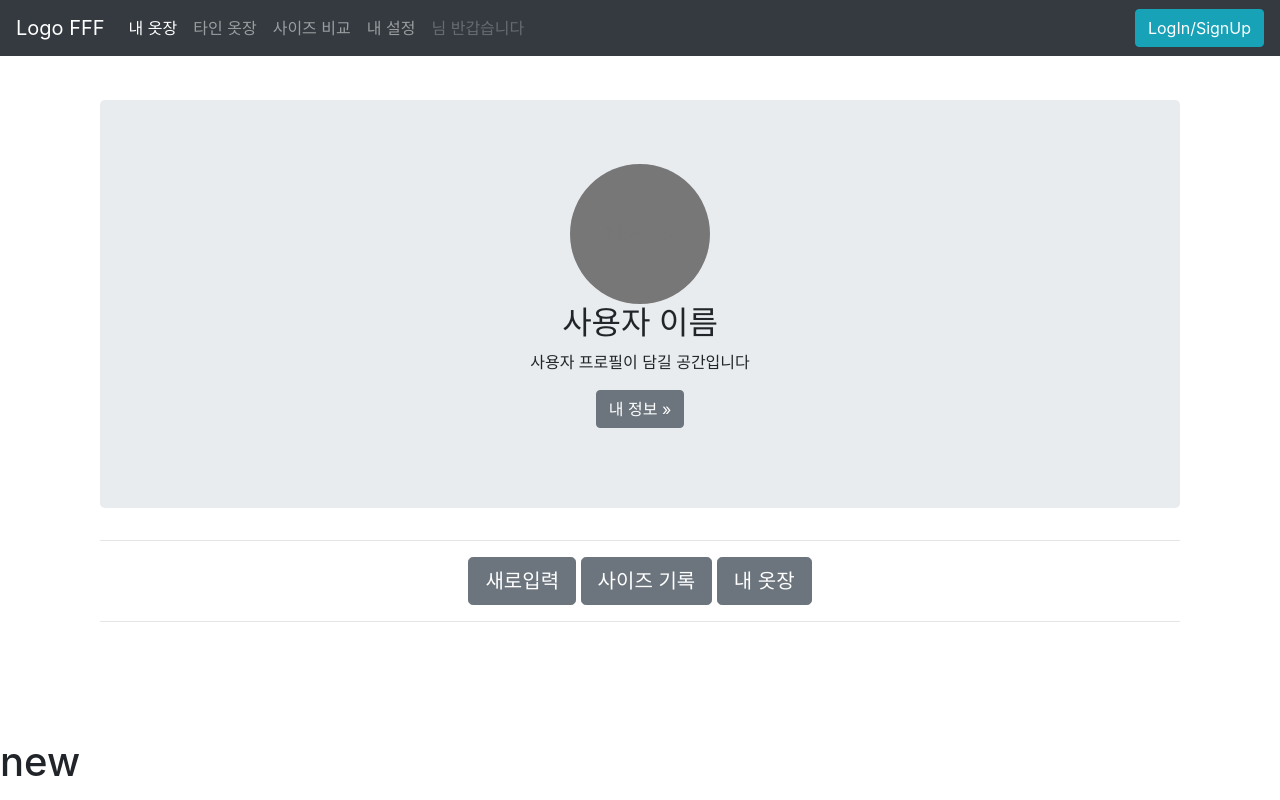
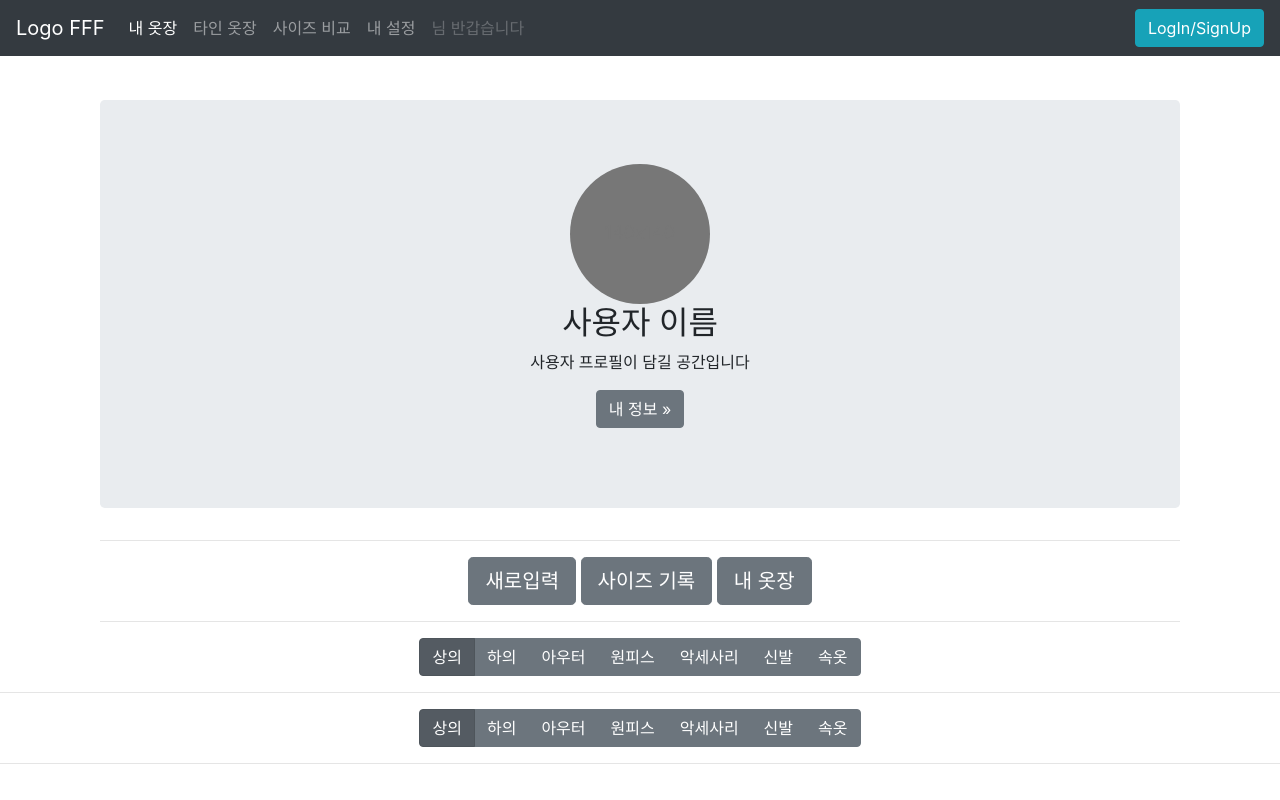
Before and after one commit to ProjectFFF/FFF, a Django app: page /closets/new/ in a window 1280 px wide. Run offline with Django 3.2, Linux system fonts and the light colour scheme; some libraries are stand-ins or nearby versions.

Commit message:
[#6] new page

```diff
--- a/closets/templates/new.html
+++ b/closets/templates/new.html
@@ -1,11 +1,69 @@
 {% extends 'base.html'%} {% block design %}
 <style type="text/css">
   .account_container {
-    padding: 100px;
+    padding-top: 100px;
+    padding-left: 100px;
+    padding-right: 100px;
+    text-align: center;
+    vertical-align: middle;
+  }
+  .radio_button {
     text-align: center;
     vertical-align: middle;
   }
 </style>
 {%endblock%} {% block contents %} {% include 'closet.html' %}
-<h1>new</h1>
+<!--radio button type-->
+<div class="radio_button">
+  <div class="btn-group btn-group-toggle" data-toggle="buttons">
+    <label class="btn btn-secondary active">
+      <input type="radio" name="options" id="option1" checked /> 상의
+    </label>
+    <label class="btn btn-secondary">
+      <input type="radio" name="options" id="option2" /> 하의
+    </label>
+    <label class="btn btn-secondary">
+      <input type="radio" name="options" id="option3" /> 아우터
+    </label>
+    <label class="btn btn-secondary">
+      <input type="radio" name="options" id="option4" /> 원피스
+    </label>
+    <label class="btn btn-secondary">
+      <input type="radio" name="options" id="option5" /> 악세사리
+    </label>
+    <label class="btn btn-secondary">
+      <input type="radio" name="options" id="option5" /> 신발
+    </label>
+    <label class="btn btn-secondary">
+      <input type="radio" name="options" id="option5" /> 속옷
+    </label>
+  </div>
+</div>
+<hr />
+<div class="radio_button">
+  <div class="btn-group btn-group-toggle" data-toggle="buttons">
+    <label class="btn btn-secondary active">
+      <input type="radio" name="options" id="option1" checked /> 상의
+    </label>
+    <label class="btn btn-secondary">
+      <input type="radio" name="options" id="option2" /> 하의
+    </label>
+    <label class="btn btn-secondary">
+      <input type="radio" name="options" id="option3" /> 아우터
+    </label>
+    <label class="btn btn-secondary">
+      <input type="radio" name="options" id="option4" /> 원피스
+    </label>
+    <label class="btn btn-secondary">
+      <input type="radio" name="options" id="option5" /> 악세사리
+    </label>
+    <label class="btn btn-secondary">
+      <input type="radio" name="options" id="option5" /> 신발
+    </label>
+    <label class="btn btn-secondary">
+      <input type="radio" name="options" id="option5" /> 속옷
+    </label>
+  </div>
+</div>
+<hr />
 {%endblock %}
--- a/othersclosets/templates/othersclosets.html
+++ b/othersclosets/templates/othersclosets.html
@@ -89,6 +89,7 @@
   <span role="button" tabindex="0">속옷</span>
 </div>
 <hr />
+<!--checkbox type-->
 <div class="checkbox_button">
   <div class="btn-group-toggle" data-toggle="buttons">
     <label class="btn btn-secondary active">
```
